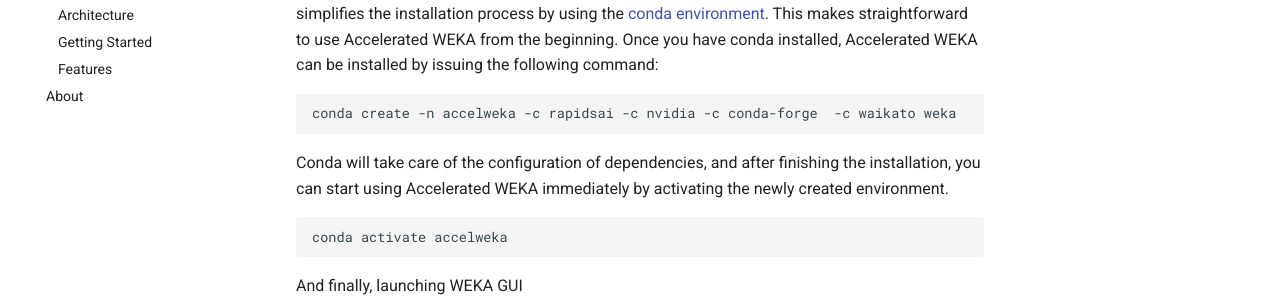
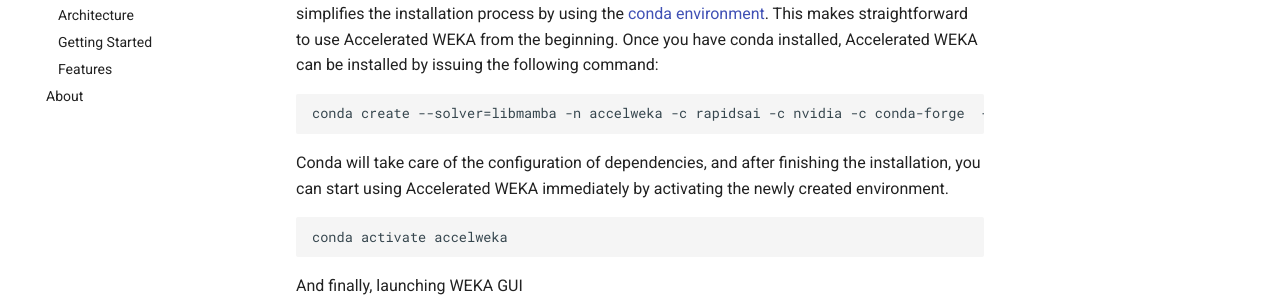
Before and after one commit to Waikato/acceleratedWEKA, an MkDocs documentation site: the page built from docs/user_guide/installation.md, in a window 1280 px wide. Shown: the part 204-501 px from the top of the page. Built offline with MkDocs 1.6.1 and Material for MkDocs 9.7.7, drawn with Linux system fonts in a browser that asks for light colours; comment, search, counter and statistics services are not loaded.

Commit message:
We need libmamba as solver to properly install our package.

````diff
--- a/docs/user_guide/installation.md
+++ b/docs/user_guide/installation.md
@@ -2,7 +2,7 @@
 Accelerated WEKA simplifies the installation process by using the [conda environment](https://docs.conda.io/en/latest/). This makes straightforward to use Accelerated WEKA from the beginning. Once you have conda installed, Accelerated WEKA can be installed by issuing the following command:
 
 ```sh
-conda create -n accelweka -c rapidsai -c nvidia -c conda-forge  -c waikato weka
+conda create --solver=libmamba -n accelweka -c rapidsai -c nvidia -c conda-forge  -c waikato weka
 ```
 
 Conda will take care of the configuration of dependencies, and after finishing the installation, you can start using Accelerated WEKA immediately by activating the newly created environment.
````
Also changed, not shown: README.md (+1 -1 lines), docs/user_guide/getting_started.md (+1 -1 lines).
